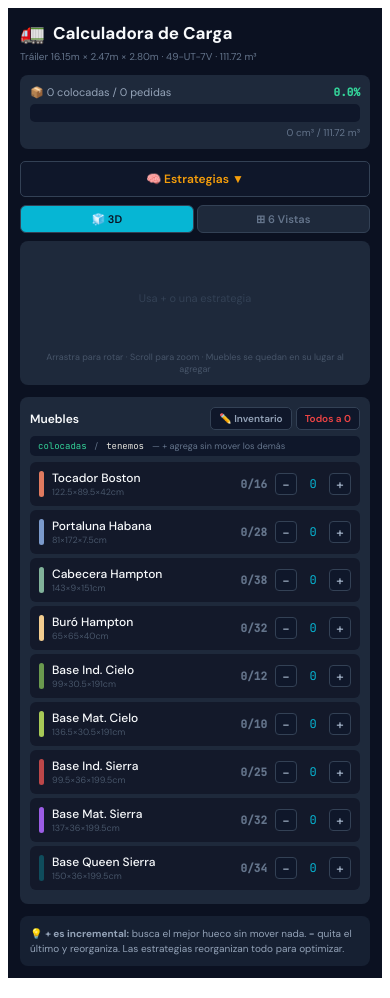
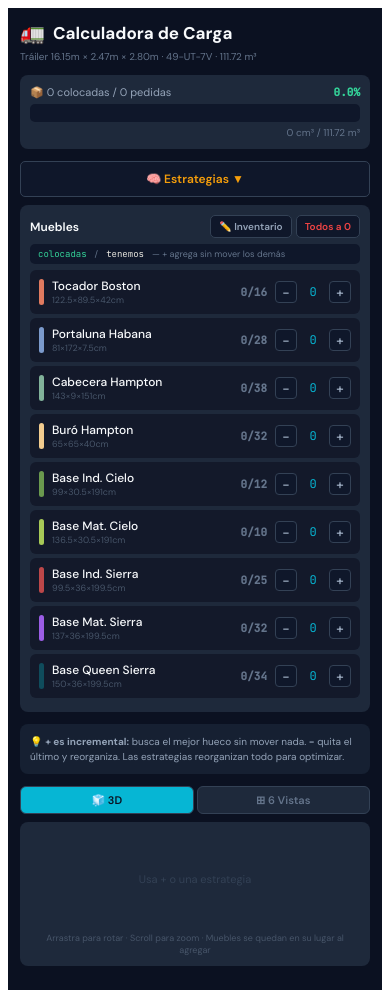
Before and after one commit to joseantoniojaga/truck-packer, a React (Vite) app: page / in a window 390 px wide. Built offline with nearby package versions, Linux system fonts and the light colour scheme.

Commit message:
feat: layout de dos columnas (visual derecha 60%, controles izquierda 40%)
Panel izquierdo scrolleable con header, capacidad, estrategias, lista de
muebles y tips. Panel derecho con el visor 3D y las 6 vistas. Una sola
columna en mobile (<768px) via media query en tag <style>.

```diff
--- a/src/App.jsx
+++ b/src/App.jsx
@@ -235,8 +235,17 @@ export default function App(){
   const B={borderRadius:5,border:"1px solid #334155",background:"#0F172A",cursor:"pointer",fontFamily:"DM Sans",fontWeight:600};
 
   return(
-    <div style={{fontFamily:"'DM Sans',sans-serif",background:"#0B1121",color:"#E8E6DF",minHeight:"100vh",padding:"12px",position:"relative"}}>
+    <div style={{fontFamily:"'DM Sans',sans-serif",background:"#0B1121",color:"#E8E6DF",minHeight:"100vh",padding:"12px",position:"relative",boxSizing:"border-box"}}>
       <link href="https://fonts.googleapis.com/css2?family=DM+Sans:wght@400;500;600;700&family=JetBrains+Mono:wght@400;500&display=swap" rel="stylesheet"/>
+      <style>{`
+        .tp-layout{display:flex;gap:12px;align-items:flex-start;}
+        .tp-left{width:40%;overflow-y:auto;max-height:calc(100vh - 24px);position:sticky;top:12px;}
+        .tp-right{width:60%;}
+        @media(max-width:768px){
+          .tp-layout{flex-direction:column;}
+          .tp-left,.tp-right{width:100%;max-height:none;position:static;overflow-y:visible;}
+        }
+      `}</style>
 
       {/* CONFLICT */}
       {conflict&&(
@@ -256,6 +265,11 @@ export default function App(){
           </div>
         </div>
       )}
+
+      <div className="tp-layout">
+
+        {/* ── LEFT PANEL: controles ── */}
+        <div className="tp-left">
 
           <div style={{display:"flex",alignItems:"center",gap:8,marginBottom:4}}>
             <span style={{fontSize:20}}>🚛</span><h1 style={{margin:0,fontSize:17,fontWeight:700,color:"#F8FAFC"}}>Calculadora de Carga</h1>
@@ -285,20 +299,6 @@ export default function App(){
               </div>
             </div>
           )}
-
-      <div style={{display:"flex",gap:3,marginBottom:8}}>
-        <button onClick={()=>setVM("3d")} style={{...B,flex:1,padding:"6px 0",borderRadius:6,fontSize:11,background:viewMode==="3d"?"#06B6D4":"#1E293B",color:viewMode==="3d"?"#0B1121":"#64748B"}}>🧊 3D</button>
-        <button onClick={()=>setVM("grid")} style={{...B,flex:1,padding:"6px 0",borderRadius:6,fontSize:11,background:viewMode==="grid"?"#06B6D4":"#1E293B",color:viewMode==="grid"?"#0B1121":"#64748B"}}>⊞ 6 Vistas</button>
-      </div>
-
-      {viewMode==="3d"&&(<div style={{background:"#1E293B",borderRadius:8,padding:10,marginBottom:12}}>
-        {tLoad===0?<div style={{textAlign:"center",color:"#334155",fontSize:11,padding:"40px 0"}}>Usa + o una estrategia</div>:<Viewer3D placed={placed} selId={selId}/>}
-        <p style={{margin:"6px 0 0",fontSize:9,color:"#475569",textAlign:"center"}}>Arrastra para rotar · Scroll para zoom · Muebles se quedan en su lugar al agregar</p>
-      </div>)}
-      {viewMode==="grid"&&(<div style={{background:"#1E293B",borderRadius:8,padding:10,marginBottom:12}}>
-        {tLoad===0?<div style={{textAlign:"center",color:"#334155",fontSize:11,padding:"40px 0"}}>Usa + o una estrategia</div>:(
-          <div style={{display:"flex",flexWrap:"wrap",gap:6}}>{["top","bottom","right","left","front","back"].map(vk=>(<OV key={vk} placed={placed} vk={vk} selId={selId} onSel={setSelId}/>))}</div>)}
-      </div>)}
 
           {sel&&(<div style={{background:`${sel.color}12`,border:`1px solid ${sel.color}33`,borderRadius:8,padding:10,marginBottom:12}}>
             <div style={{display:"flex",justifyContent:"space-between",alignItems:"center"}}>
@@ -344,8 +344,32 @@ export default function App(){
               </div>);
             })}
           </div>
+
           <div style={{marginTop:12,background:"#162032",borderRadius:8,padding:10,fontSize:10,color:"#94A3B8",lineHeight:1.5}}>
             <span style={{fontWeight:600,color:"#CBD5E1"}}>💡</span> <b>+ es incremental:</b> busca el mejor hueco sin mover nada. <b>−</b> quita el último y reorganiza. Las estrategias reorganizan todo para optimizar.
+          </div>
+
+        </div>{/* end left */}
+
+        {/* ── RIGHT PANEL: visual ── */}
+        <div className="tp-right">
+
+          <div style={{display:"flex",gap:3,marginBottom:8}}>
+            <button onClick={()=>setVM("3d")} style={{...B,flex:1,padding:"6px 0",borderRadius:6,fontSize:11,background:viewMode==="3d"?"#06B6D4":"#1E293B",color:viewMode==="3d"?"#0B1121":"#64748B"}}>🧊 3D</button>
+            <button onClick={()=>setVM("grid")} style={{...B,flex:1,padding:"6px 0",borderRadius:6,fontSize:11,background:viewMode==="grid"?"#06B6D4":"#1E293B",color:viewMode==="grid"?"#0B1121":"#64748B"}}>⊞ 6 Vistas</button>
+          </div>
+
+          {viewMode==="3d"&&(<div style={{background:"#1E293B",borderRadius:8,padding:10,marginBottom:12}}>
+            {tLoad===0?<div style={{textAlign:"center",color:"#334155",fontSize:11,padding:"40px 0"}}>Usa + o una estrategia</div>:<Viewer3D placed={placed} selId={selId}/>}
+            <p style={{margin:"6px 0 0",fontSize:9,color:"#475569",textAlign:"center"}}>Arrastra para rotar · Scroll para zoom · Muebles se quedan en su lugar al agregar</p>
+          </div>)}
+          {viewMode==="grid"&&(<div style={{background:"#1E293B",borderRadius:8,padding:10,marginBottom:12}}>
+            {tLoad===0?<div style={{textAlign:"center",color:"#334155",fontSize:11,padding:"40px 0"}}>Usa + o una estrategia</div>:(
+              <div style={{display:"flex",flexWrap:"wrap",gap:6}}>{["top","bottom","right","left","front","back"].map(vk=>(<OV key={vk} placed={placed} vk={vk} selId={selId} onSel={setSelId}/>))}</div>)}
+          </div>)}
+
+        </div>{/* end right */}
+
       </div>
     </div>
   );
```
Lines whose indentation alone changed are shown as unchanged.
